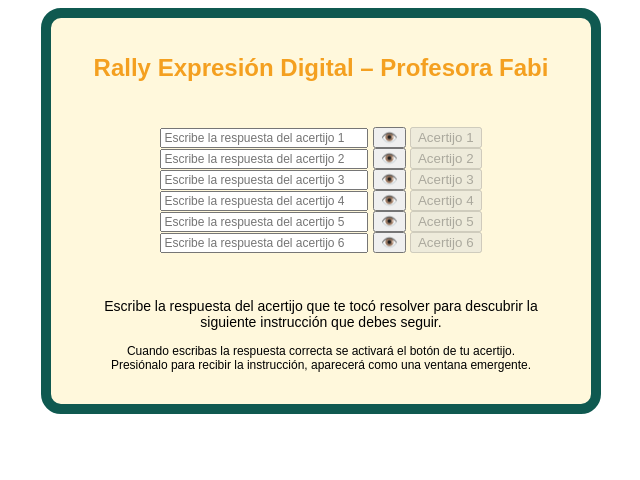
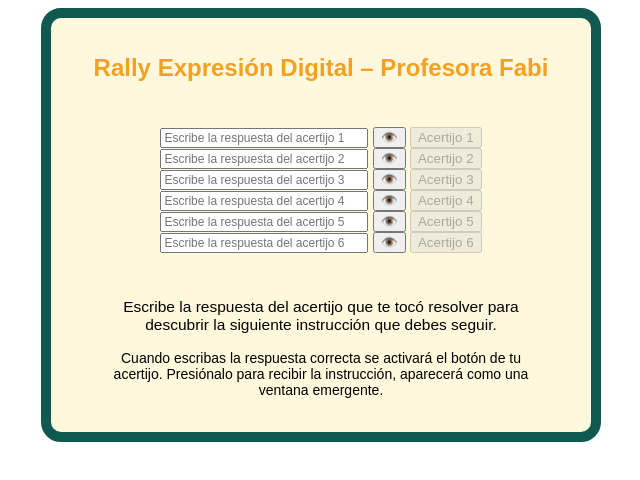
Before and after one commit to FabiolaChr/RallyED24, a plain HTML site: page index.html in a window 1280 px wide. Shown: the whole page, without its empty margins (319-959 px from the left). Drawn offline with Linux system fonts and the light colour scheme.

Commit message:
Update index.html
cambio en el tamaño de letra de los textos de abajo y añadi nuevas respuestas validas al acertijo 2

```diff
--- a/index.html
+++ b/index.html
@@ -31,14 +31,14 @@
       margin-top: 45px;
       margin-left: 30px; /* Margen a la izquierda del texto */
       margin-right: 30px; /* Margen a la derecha del texto */
-      font-size: 14px; /* Tamaño de la letra del texto de instrucción */
+      font-size: 15.5px; /* Tamaño de la letra del texto de instrucción */
     }
     /* Estilos para el texto adicional debajo de los botones */
     .additional-text {
       margin-top: 10px;
       margin-left: 30px;
       margin-right: 30px;
-      font-size: 12px; /* Tamaño de la letra del texto adicional */
+      font-size: 14px; /* Tamaño de la letra del texto adicional */
     }
     /* Estilos para los inputs de contraseña */
     input[type="password"] {
@@ -92,7 +92,7 @@
   <script>
     const riddles = [
       { id: 1, passwords: ['silencio', 'el silencio'], successMessage: 'Audio |  dialogo | -- A: (con voz grave) ¿Qué tal tu día?  -- B: (con voz chillona) Bastante bien. ¿Y el tuyo?' },
-      { id: 2, passwords: ['nombre', 'tu nombre', 'mi nombre'], successMessage: 'Audio – folley – papel rompiéndose y hoja de cuaderno pasando.' },
+      { id: 2, passwords: ['nombre', 'tu nombre', 'el nombre', 'un nombre', 'mi nombre'], successMessage: 'Audio – folley – papel rompiéndose y hoja de cuaderno pasando.' },
       { id: 3, passwords: ['reloj', 'un reloj', 'el reloj'], successMessage: 'Audio – Sonido ambiental – existum.' },
       { id: 4, passwords: ['cerillo', 'un cerillo', 'el cerillo'], successMessage: 'Audio – Sonido ambiental – Teatro al aire libre.' },
       { id: 5, passwords: ['todos', 'los 12'], successMessage: 'Audio – Folley – Pasos en pasto y pasos en piso.' },
```
